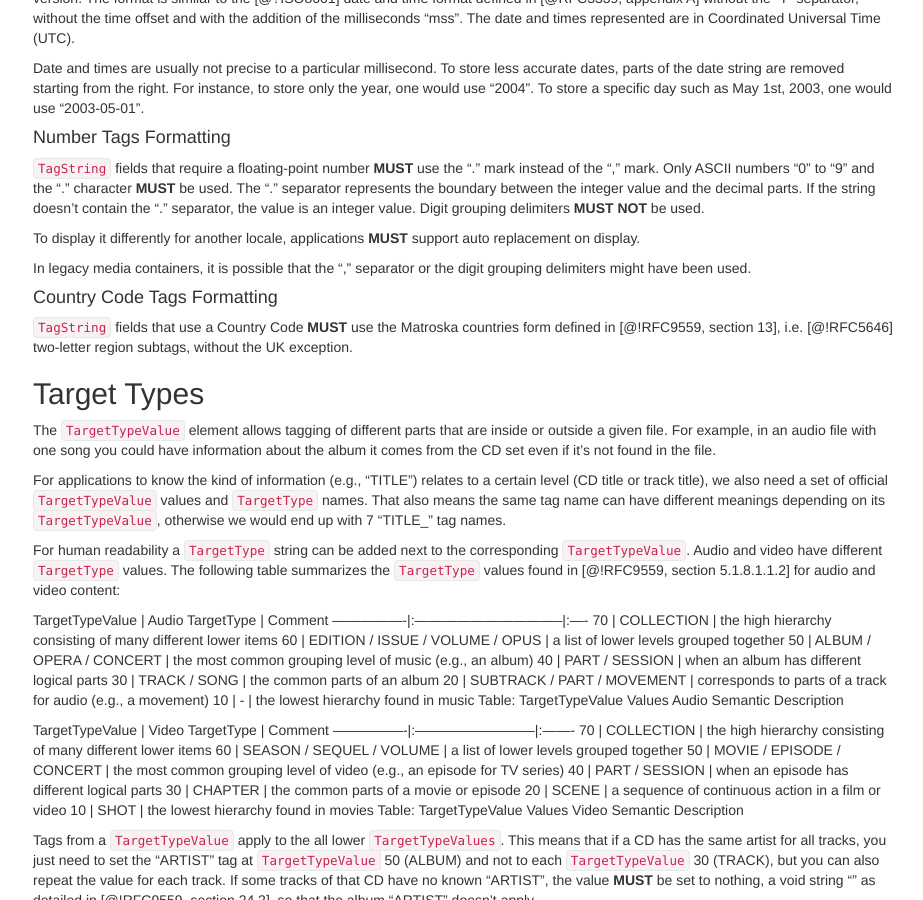
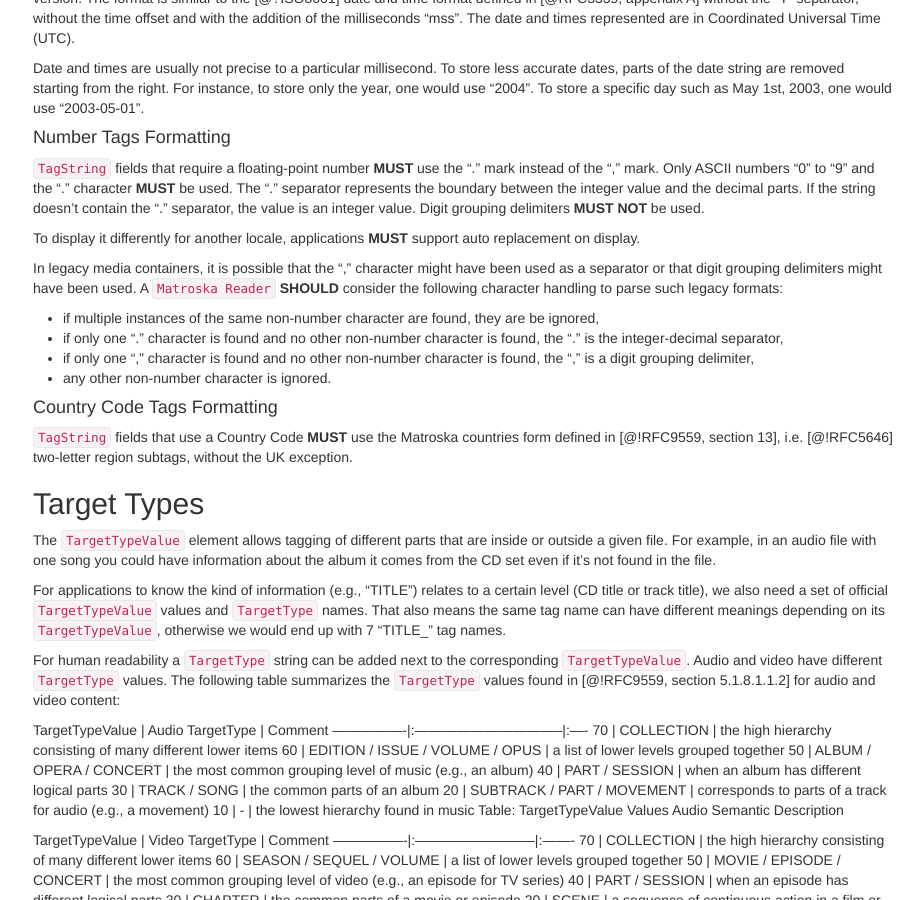
Before and after one commit to ietf-wg-cellar/matroska-specification, a Jekyll site: the page built from cellar-tags/tagging.md, in a window 1280 px wide and 900 px high, scrolled down 1771 px. Shown: the whole window, without its empty margins (272-1195 px from the left). Built offline with Jekyll 4.4.1, drawn with Linux system fonts in a browser that asks for light colours; our own code applies the rules of GitHub Pages for plain Markdown files.

Commit message:
add some rules for possibly bogus tag numbers

```diff
--- a/cellar-tags/tagging.md
+++ b/cellar-tags/tagging.md
@@ -116,7 +116,14 @@
 To display it differently for another locale, applications **MUST** support auto
 replacement on display.
 
-In legacy media containers, it is possible that the "," separator or the digit grouping delimiters might have been used.
+In legacy media containers, it is possible that the "," character might have been used as a separator
+or that digit grouping delimiters might have been used. A `Matroska Reader` **SHOULD** consider the following
+character handling to parse such legacy formats:
+
+* if multiple instances of the same non-number character are found, they are be ignored,
+* if only one "." character is found and no other non-number character is found, the "." is the integer-decimal separator,
+* if only one "," character is found and no other non-number character is found, the "," is a digit grouping delimiter,
+* any other non-number character is ignored.
 
 #### Country Code Tags Formatting
 
```
